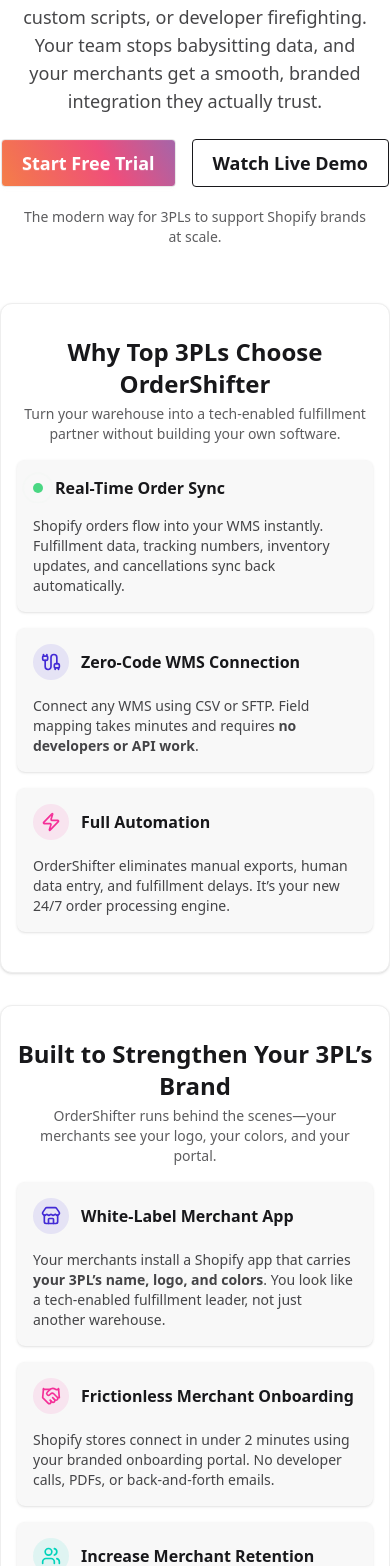
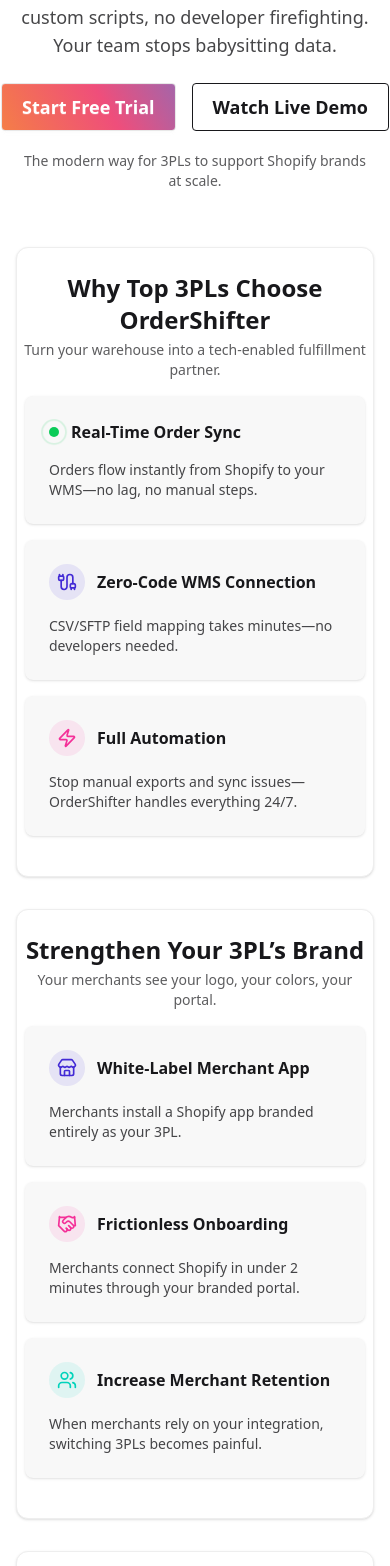
Before and after one commit to srdjank87/ordershifter, a Next.js app: page / in a window 390 px wide. Shown: the part 434-2000 px from the top of the page. Built offline with nearby package versions, Linux system fonts and the light colour scheme.

Commit message:
Add inner padding around card grids on mobile

```diff
--- a/app/page.tsx
+++ b/app/page.tsx
@@ -48,11 +48,12 @@
         </div>
       </header>
 
-      <div className="max-w-6xl mx-auto pb-16 space-y-8">
+      {/* GLOBAL WRAPPER WITH EVEN MOBILE PADDING */}
+      <div className="max-w-6xl mx-auto px-4 pb-16 space-y-8">
         {/* HERO */}
-        <section className="text-center pt-10 pb-6 px-4 animate-appearFromRight space-y-4">
+        <section className="text-center pt-10 pb-6 space-y-4 animate-appearFromRight">
           <p className="inline-flex items-center gap-2 text-xs px-3 py-1 rounded-full bg-base-100 border border-base-300">
-            <span className="w-2 h-2 rounded-full bg-success animate-wiggle" />
+            <span className="w-2 h-2 rounded-full bg-success animate-pulse" />
             Built for 3PLs that work with Shopify brands
           </p>
 
@@ -65,9 +66,8 @@
           </h1>
 
           <p className="text-lg opacity-80 max-w-2xl mx-auto">
-            OrderShifter connects Shopify to your WMS in real time, without manual CSVs, custom
-            scripts, or developer firefighting. Your team stops babysitting data, and your merchants
-            get a smooth, branded integration they actually trust.
+            OrderShifter connects Shopify to your WMS in real time—no manual CSVs, no custom
+            scripts, no developer firefighting. Your team stops babysitting data.
           </p>
 
           <div className="flex justify-center gap-4 pt-2">
@@ -84,27 +84,25 @@
           </p>
         </section>
 
-        {/* PRIMARY VALUE PROPS */}
+        {/* BENEFITS */}
         <section
           id="benefits"
-          className="py-6 px-4 bg-base-100 rounded-xl shadow-sm border border-base-300 space-y-4"
+          className="py-6 bg-base-100 rounded-xl shadow-sm border border-base-300 space-y-4"
         >
-          <div className="text-center space-y-1 pt-2">
+          <div className="text-center space-y-1">
             <h2 className="text-2xl md:text-3xl font-bold">
               Why Top 3PLs Choose OrderShifter
             </h2>
             <p className="text-sm opacity-70 max-w-xl mx-auto">
-              Turn your warehouse into a tech-enabled fulfillment partner without building your own
-              software.
+              Turn your warehouse into a tech-enabled fulfillment partner.
             </p>
           </div>
 
-          <div className="grid md:grid-cols-3 gap-4 pb-4 animate-appearFromRight">
-            {/* Real-Time Order Sync */}
-            <div className="card bg-base-200 shadow-sm transition-transform duration-200 hover:-translate-y-1 hover:shadow-md">
-              <div className="card-body px-4 py-4">
+          <div className="grid md:grid-cols-3 gap-4 pb-4 px-2 sm:px-3 animate-appearFromRight">
+            {/* CARD */}
+            <div className="card bg-base-200 shadow-sm hover:-translate-y-1 hover:shadow-md transition">
+              <div className="card-body">
                 <div className="flex items-center gap-3 mb-2">
-                  {/* Shopify Live–style pulsing indicator */}
                   <div className="relative flex items-center justify-center">
                     <span className="w-2.5 h-2.5 rounded-full bg-green-500 animate-pulse" />
                     <span className="absolute w-4 h-4 rounded-full border border-green-500/40 animate-ping" />
@@ -112,15 +110,13 @@
                   <h3 className="card-title text-base">Real-Time Order Sync</h3>
                 </div>
                 <p className="text-sm opacity-80">
-                  Shopify orders flow into your WMS instantly. Fulfillment data, tracking numbers,
-                  inventory updates, and cancellations sync back automatically.
+                  Orders flow instantly from Shopify to your WMS—no lag, no manual steps.
                 </p>
               </div>
             </div>
 
-            {/* Zero-Code WMS Connection */}
-            <div className="card bg-base-200 shadow-sm transition-transform duration-200 hover:-translate-y-1 hover:shadow-md">
-              <div className="card-body px-4 py-4">
+            <div className="card bg-base-200 shadow-sm hover:-translate-y-1 hover:shadow-md transition">
+              <div className="card-body">
                 <div className="flex items-center gap-3 mb-2">
                   <div className="p-2 rounded-full bg-primary/10 text-primary animate-popup">
                     <Cable className="w-5 h-5" />
@@ -128,15 +124,13 @@
                   <h3 className="card-title text-base">Zero-Code WMS Connection</h3>
                 </div>
                 <p className="text-sm opacity-80">
-                  Connect any WMS using CSV or SFTP. Field mapping takes minutes and requires{" "}
-                  <strong>no developers or API work</strong>.
+                  CSV/SFTP field mapping takes minutes—no developers needed.
                 </p>
               </div>
             </div>
 
-            {/* Full Automation */}
-            <div className="card bg-base-200 shadow-sm transition-transform duration-200 hover:-translate-y-1 hover:shadow-md">
-              <div className="card-body px-4 py-4">
+            <div className="card bg-base-200 shadow-sm hover:-translate-y-1 hover:shadow-md transition">
+              <div className="card-body">
                 <div className="flex items-center gap-3 mb-2">
                   <div className="p-2 rounded-full bg-secondary/10 text-secondary animate-popup">
                     <Zap className="w-5 h-5" />
@@ -144,29 +138,28 @@
                   <h3 className="card-title text-base">Full Automation</h3>
                 </div>
                 <p className="text-sm opacity-80">
-                  OrderShifter eliminates manual exports, human data entry, and fulfillment delays.
-                  It’s your new 24/7 order processing engine.
+                  Stop manual exports and sync issues—OrderShifter handles everything 24/7.
                 </p>
               </div>
             </div>
           </div>
         </section>
 
-        {/* WHITE-LABEL & RETENTION BENEFITS */}
-        <section className="py-6 px-4 bg-base-100 rounded-xl shadow-sm border border-base-300 space-y-4">
-          <div className="text-center space-y-1 pt-2">
+        {/* WHITE-LABEL */}
+        <section className="py-6 bg-base-100 rounded-xl shadow-sm border border-base-300 space-y-4">
+          <div className="text-center space-y-1">
             <h2 className="text-2xl md:text-3xl font-bold">
-              Built to Strengthen Your 3PL’s Brand
+              Strengthen Your 3PL’s Brand
             </h2>
             <p className="text-sm opacity-70 max-w-xl mx-auto">
-              OrderShifter runs behind the scenes—your merchants see your logo, your colors, and
-              your portal.
+              Your merchants see your logo, your colors, your portal.
             </p>
           </div>
 
-          <div className="grid md:grid-cols-3 gap-4 pb-4 animate-appearFromRight">
-            <div className="card bg-base-200 shadow-sm transition-transform duration-200 hover:-translate-y-1 hover:shadow-md">
-              <div className="card-body px-4 py-4">
+          <div className="grid md:grid-cols-3 gap-4 pb-4 px-2 sm:px-3 animate-appearFromRight">
+            {/* CARD 1 */}
+            <div className="card bg-base-200 shadow-sm hover:-translate-y-1 hover:shadow-md transition">
+              <div className="card-body">
                 <div className="flex items-center gap-3 mb-2">
                   <div className="p-2 rounded-full bg-primary/10 text-primary animate-popup">
                     <Store className="w-5 h-5" />
@@ -174,30 +167,29 @@
                   <h3 className="card-title text-base">White-Label Merchant App</h3>
                 </div>
                 <p className="text-sm opacity-80">
-                  Your merchants install a Shopify app that carries{" "}
-                  <strong>your 3PL’s name, logo, and colors</strong>. You look like a
-                  tech-enabled fulfillment leader, not just another warehouse.
+                  Merchants install a Shopify app branded entirely as your 3PL.
                 </p>
               </div>
             </div>
 
-            <div className="card bg-base-200 shadow-sm transition-transform duration-200 hover:-translate-y-1 hover:shadow-md">
-              <div className="card-body px-4 py-4">
+            {/* CARD 2 */}
+            <div className="card bg-base-200 shadow-sm hover:-translate-y-1 hover:shadow-md transition">
+              <div className="card-body">
                 <div className="flex items-center gap-3 mb-2">
                   <div className="p-2 rounded-full bg-secondary/10 text-secondary animate-popup">
                     <Handshake className="w-5 h-5" />
                   </div>
-                  <h3 className="card-title text-base">Frictionless Merchant Onboarding</h3>
+                  <h3 className="card-title text-base">Frictionless Onboarding</h3>
                 </div>
                 <p className="text-sm opacity-80">
-                  Shopify stores connect in under 2 minutes using your branded onboarding portal.
-                  No developer calls, PDFs, or back-and-forth emails.
+                  Merchants connect Shopify in under 2 minutes through your branded portal.
                 </p>
               </div>
             </div>
 
-            <div className="card bg-base-200 shadow-sm transition-transform duration-200 hover:-translate-y-1 hover:shadow-md">
-              <div className="card-body px-4 py-4">
+            {/* CARD 3 */}
+            <div className="card bg-base-200 shadow-sm hover:-translate-y-1 hover:shadow-md transition">
+              <div className="card-body">
                 <div className="flex items-center gap-3 mb-2">
                   <div className="p-2 rounded-full bg-accent/10 text-accent animate-popup">
                     <Users className="w-5 h-5" />
@@ -205,54 +197,7 @@
                   <h3 className="card-title text-base">Increase Merchant Retention</h3>
                 </div>
                 <p className="text-sm opacity-80">
-                  When merchants rely on your branded sync app for their daily order flow,
-                  switching 3PLs becomes significantly harder. Your integration becomes a
-                  competitive moat.
-                </p>
-              </div>
-            </div>
-
-            <div className="card bg-base-200 shadow-sm transition-transform duration-200 hover:-translate-y-1 hover:shadow-md">
-              <div className="card-body px-4 py-4">
-                <div className="flex items-center gap-3 mb-2">
-                  <div className="p-2 rounded-full bg-primary/10 text-primary animate-popup">
-                    <TrendingUp className="w-5 h-5" />
-                  </div>
-                  <h3 className="card-title text-base">Win More Shopify Brands</h3>
-                </div>
-                <p className="text-sm opacity-80">
-                  Offer a premium, tech-forward experience that most 3PLs can’t. Your white-label
-                  integration makes you the obvious choice for serious Shopify merchants.
-                </p>
-              </div>
-            </div>
-
-            <div className="card bg-base-200 shadow-sm transition-transform duration-200 hover:-translate-y-1 hover:shadow-md">
-              <div className="card-body px-4 py-4">
-                <div className="flex items-center gap-3 mb-2">
-                  <div className="p-2 rounded-full bg-secondary/10 text-secondary animate-popup">
-                    <LayoutDashboard className="w-5 h-5" />
-                  </div>
-                  <h3 className="card-title text-base">Unified Merchant Dashboard</h3>
-                </div>
-                <p className="text-sm opacity-80">
-                  Merchants see syncing status, tracking updates, and error logs in real time—
-                  inside your branded portal—creating unmatched transparency and trust.
-                </p>
-              </div>
-            </div>
-
-            <div className="card bg-base-200 shadow-sm transition-transform duration-200 hover:-translate-y-1 hover:shadow-md">
-              <div className="card-body px-4 py-4">
-                <div className="flex items-center gap-3 mb-2">
-                  <div className="p-2 rounded-full bg-accent/10 text-accent animate-popup">
-                    <Zap className="w-5 h-5" />
-                  </div>
-                  <h3 className="card-title text-base">Operational Efficiency Boost</h3>
-                </div>
-                <p className="text-sm opacity-80">
-                  Eliminating spreadsheets and manual syncing means fewer mistakes, faster
-                  fulfillment, and far fewer support tickets asking, “Where&apos;s my order?”
+                  When merchants rely on your integration, switching 3PLs becomes painful.
                 </p>
               </div>
             </div>
@@ -267,8 +212,7 @@
           <div className="text-center space-y-1">
             <h2 className="text-2xl md:text-3xl font-bold">How OrderShifter Works</h2>
             <p className="text-sm opacity-70 max-w-xl mx-auto">
-              Three simple steps to go from manual spreadsheets to fully automated 3PL ↔ Shopify
-              sync.
+              Three steps from manual spreadsheets to fully automated sync.
             </p>
           </div>
 
@@ -280,8 +224,7 @@
               <div>
                 <h3 className="text-lg font-semibold">Connect Your WMS</h3>
                 <p className="text-sm opacity-80">
-                  Use our CSV/SFTP connector to map fields from your warehouse system in minutes.
-                  No code and no API needed.
+                  Map CSV/SFTP fields in minutes—no API or developers.
                 </p>
               </div>
             </div>
@@ -293,8 +236,7 @@
               <div>
                 <h3 className="text-lg font-semibold">Enable Your Shopify Stores</h3>
                 <p className="text-sm opacity-80">
-                  Merchants connect their Shopify store through your branded onboarding portal.
-                  You control which stores sync to which warehouse.
+                  Merchants connect through your branded onboarding portal.
                 </p>
               </div>
             </div>
@@ -306,8 +248,7 @@
               <div>
                 <h3 className="text-lg font-semibold">Orders Flow Automatically</h3>
                 <p className="text-sm opacity-80">
-                  New Shopify orders appear in your WMS, and fulfillment + tracking syncs back
-                  instantly. Zero manual steps.
+                  New orders appear in your WMS instantly; tracking syncs back automatically.
                 </p>
               </div>
             </div>
@@ -320,83 +261,28 @@
           </div>
         </section>
 
-        {/* 3PL COMPETITIVE ADVANTAGE */}
-        <section className="py-6 px-4 bg-base-100 rounded-xl shadow-sm border border-base-300 space-y-4">
-          <div className="text-center space-y-1">
-            <h2 className="text-2xl md:text-3xl font-bold">
-              Turn Your 3PL Into a Modern Tech Partner
-            </h2>
-            <p className="text-sm opacity-70 max-w-xl mx-auto">
-              Most 3PLs still rely on spreadsheets and outdated systems. OrderShifter gives you the
-              technology edge merchants now expect from their fulfillment partners.
-            </p>
-          </div>
-
-          <div className="grid md:grid-cols-3 gap-4 max-w-5xl mx-auto">
-            <div className="text-center space-y-3">
-              <div className="flex justify-center">
-                <div className="p-2 rounded-full bg-primary/10 text-primary animate-popup">
-                  <Store className="w-5 h-5" />
-                </div>
-              </div>
-              <h3 className="text-lg font-semibold">Attract Shopify Brands</h3>
-              <p className="text-sm opacity-80">
-                Brands actively prefer 3PLs with native Shopify integrations. Your white-labeled app
-                makes you the obvious choice.
-              </p>
-            </div>
-
-            <div className="text-center space-y-3">
-              <div className="flex justify-center">
-                <div className="p-2 rounded-full bg-secondary/10 text-secondary animate-popup">
-                  <Users className="w-5 h-5" />
-                </div>
-              </div>
-              <h3 className="text-lg font-semibold">Reduce Merchant Churn</h3>
-              <p className="text-sm opacity-80">
-                When merchants depend on your integration for daily order flow, switching to another
-                3PL becomes painful and risky.
-              </p>
-            </div>
-
-            <div className="text-center space-y-3">
-              <div className="flex justify-center">
-                <div className="p-2 rounded-full bg-accent/10 text-accent animate-popup">
-                  <TrendingUp className="w-5 h-5" />
-                </div>
-              </div>
-              <h3 className="text-lg font-semibold">Increase Lifetime Value</h3>
-              <p className="text-sm opacity-80">
-                Better onboarding, higher trust, fewer errors—OrderShifter directly increases
-                merchant retention and revenue without increasing overhead.
-              </p>
-            </div>
-          </div>
-        </section>
-
         {/* PRICING */}
         <section
           id="pricing"
-          className="py-6 px-4 bg-base-100 rounded-xl shadow-sm border border-base-300 space-y-4"
+          className="py-6 bg-base-100 rounded-xl shadow-sm border border-base-300 space-y-4"
         >
           <div className="text-center space-y-1">
             <h2 className="text-2xl md:text-3xl font-bold">Simple, Scalable Pricing</h2>
             <p className="text-sm opacity-70 max-w-xl mx-auto">
-              Designed for 3PLs who want a professional, branded Shopify integration without hiring
-              developers or building custom middleware.
+              Built for 3PLs who want a branded Shopify integration fast.
             </p>
           </div>
 
-          <div className="grid md:grid-cols-2 gap-4 max-w-5xl mx-auto">
-            {/* One-Time Integration + Monthly Plan */}
+          <div className="grid md:grid-cols-2 gap-4 max-w-5xl mx-auto px-2 sm:px-3">
+            {/* One-Time Integration */}
             <div className="card bg-base-200 shadow">
-              <div className="card-body px-4 py-4 text-center">
+              <div className="card-body text-center">
                 <h3 className="card-title justify-center text-base">
                   Integration Setup &amp; Monthly Usage
                 </h3>
 
                 <p className="text-4xl font-bold mt-2">$3,500</p>
-                <p className="text-sm opacity-70">One-time integration + onboarding</p>
+                <p className="text-sm opacity-70">One-time onboarding + integration</p>
 
                 <div className="divider my-3" />
 
@@ -409,16 +295,12 @@
                     • From <strong>$49/mo</strong> for small merchants
                   </p>
                   <p className="text-sm opacity-80">
-                    • Up to <strong>$299/mo</strong> for larger merchant groups
-                  </p>
-                  <p className="text-sm opacity-80">
-                    • Custom pricing available for high-volume 3PLs
+                    • Up to <strong>$299/mo</strong> for large groups
                   </p>
                 </div>
 
                 <p className="text-xs opacity-60 mt-3">
-                  Includes branded Shopify app, onboarding portal, WMS field mapping &amp; automation
-                  engine.
+                  Includes branded Shopify app, WMS connector, and automation engine.
                 </p>
 
                 <Link href="/signup" className="btn btn-gradient btn-sm mt-4">
@@ -427,21 +309,20 @@
               </div>
             </div>
 
-            {/* Exclusive Annual License */}
+            {/* Exclusive License */}
             <div className="card bg-base-200 shadow border-2 border-primary">
-              <div className="card-body px-4 py-4 text-center">
+              <div className="card-body text-center">
                 <h3 className="card-title justify-center text-base">
                   Exclusive Annual Partner License
                 </h3>
 
                 <p className="text-4xl font-bold mt-2">$5,000</p>
-                <p className="text-sm opacity-60">One-time annual license</p>
+                <p className="text-sm opacity-60">12 months. Unlimited merchants.</p>
 
                 <div className="space-y-1.5 mt-3 text-sm opacity-80">
-                  <p>✓ Full access for 12 months</p>
-                  <p>✓ Unlimited merchants &amp; warehouses</p>
-                  <p>✓ Priority onboarding &amp; support</p>
-                  <p>✓ Perfect for 3PLs scaling their Shopify offerings</p>
+                  <p>✓ Unlimited stores &amp; warehouses</p>
+                  <p>✓ Priority onboarding</p>
+                  <p>✓ Perfect for scaling 3PLs</p>
                 </div>
 
                 <p className="text-xs opacity-60 mt-3">
@@ -449,7 +330,7 @@
                 </p>
 
                 <Link href="/contact" className="btn btn-outline btn-sm mt-4">
-                  Request Partner License
+                  Request License
                 </Link>
               </div>
             </div>
@@ -459,23 +340,20 @@
         {/* FAQ */}
         <section
           id="faq"
-          className="py-6 px-4 bg-base-100 rounded-xl shadow-sm border border-base-300 space-y-4"
+          className="py-6 bg-base-100 rounded-xl shadow-sm border border-base-300 space-y-4"
         >
           <div className="text-center space-y-1">
             <h2 className="text-2xl md:text-3xl font-bold">Frequently Asked Questions</h2>
           </div>
 
-          <div className="max-w-3xl mx-auto space-y-3">
+          <div className="max-w-3xl mx-auto space-y-3 px-2 sm:px-3">
             <div className="collapse collapse-arrow bg-base-200">
               <input type="checkbox" />
               <div className="collapse-title text-base font-medium">
                 Does OrderShifter require a custom API?
               </div>
               <div className="collapse-content text-sm opacity-80">
-                <p>
-                  No. You can sync orders using CSV or SFTP from your WMS, and we handle the rest.
-                  If you have an API, we can also connect to it.
-                </p>
+                <p>No — CSV/SFTP is fully supported. API optional.</p>
               </div>
             </div>
 
@@ -486,8 +364,7 @@
               </div>
               <div className="collapse-content text-sm opacity-80">
                 <p>
-                  Yes. Merchants connect Shopify using your branded onboarding portal and app.
-                  You stay in control of which stores sync and how.
+                  Yes, through your branded portal with smart routing rules.
                 </p>
               </div>
             </div>
@@ -495,33 +372,17 @@
             <div className="collapse collapse-arrow bg-base-200">
               <input type="checkbox" />
               <div className="collapse-title text-base font-medium">
-                How fast does OrderShifter sync orders?
+                How fast does it sync?
               </div>
               <div className="collapse-content text-sm opacity-80">
-                <p>
-                  Orders sync in real-time using background job queues. Most updates appear within
-                  seconds.
-                </p>
-              </div>
-            </div>
-
-            <div className="collapse collapse-arrow bg-base-200">
-              <input type="checkbox" />
-              <div className="collapse-title text-base font-medium">
-                Does it support multiple warehouses?
-              </div>
-              <div className="collapse-content text-sm opacity-80">
-                <p>
-                  Yes. You can map merchants and stores to specific warehouses and configure routing
-                  rules based on your operations.
-                </p>
+                <p>Most updates appear in seconds.</p>
               </div>
             </div>
           </div>
         </section>
 
         {/* FOOTER */}
-        <footer className="footer footer-center p-6 bg-base-200 rounded-xl text-base-content mx-4">
+        <footer className="footer footer-center p-6 bg-base-200 rounded-xl text-base-content">
           <nav className="grid grid-flow-col gap-4 text-sm">
             <Link href="/privacy" className="link link-hover">
               Privacy
```
